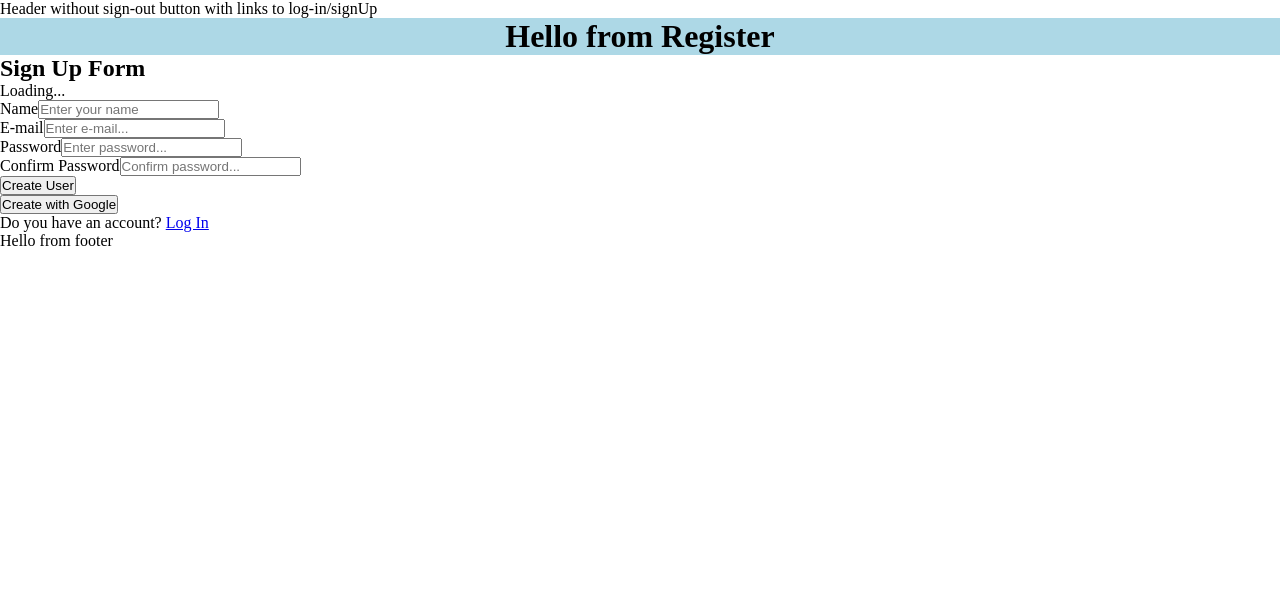
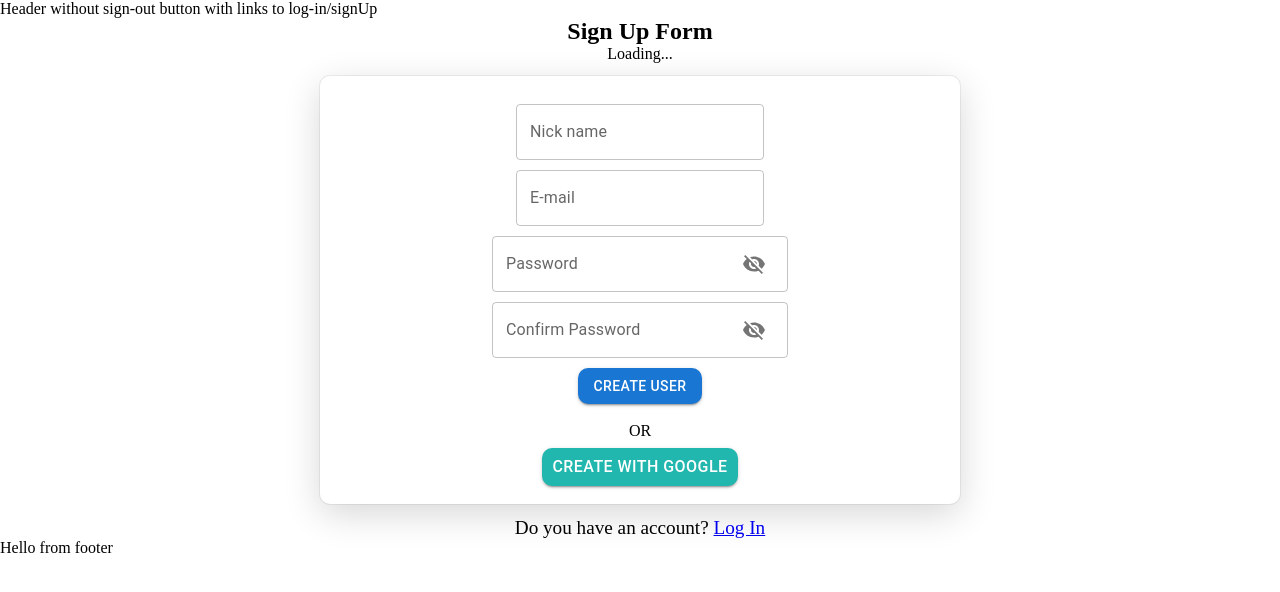
Before and after one commit to slysnek/graphiql-app, a React (Vite) app in the folder GraphiQL-App/: page /register in a window 1280 px wide. Shown: the top 592 px of the page. Built offline with nearby package versions, Linux system fonts and the light colour scheme; no server answers.

Commit message:
feat: add MUI styles to LogIn and SignUp

```diff
--- a/GraphiQL-App/package.json
+++ b/GraphiQL-App/package.json
@@ -15,7 +15,9 @@
   "dependencies": {
     "@emotion/react": "^11.11.0",
     "@emotion/styled": "^11.11.0",
+    "@fontsource/roboto": "^4.5.8",
     "@hookform/resolvers": "^3.1.0",
+    "@mui/icons-material": "^5.11.16",
     "@mui/material": "^5.12.3",
     "@reduxjs/toolkit": "^1.9.5",
     "firebase": "^9.21.0",
--- a/GraphiQL-App/src/components/Form/Form.tsx
+++ b/GraphiQL-App/src/components/Form/Form.tsx
@@ -1,8 +1,11 @@
-import { SubmitHandler, useForm } from 'react-hook-form';
+import { useState } from 'react';
+import { SubmitHandler, useForm, Controller } from 'react-hook-form';
 import { yupResolver } from '@hookform/resolvers/yup';
 import * as yup from 'yup';
 import { signInWithGoogle } from '../../firebase';
-import { NavLink } from 'react-router-dom';
+import { InputAdornment, TextField, IconButton, Button, Grid } from '@mui/material';
+import VisibilityIcon from '@mui/icons-material/Visibility';
+import VisibilityOffIcon from '@mui/icons-material/VisibilityOff';
 
 interface FormProps {
   typeForm: string;
@@ -38,7 +41,7 @@ type FormDataSignUp = yup.InferType<typeof schemaValidation>;
 
 function Form(props: FormProps) {
   const {
-    register,
+    control,
     formState: { errors },
     handleSubmit,
     reset,
@@ -61,55 +64,158 @@ function Form(props: FormProps) {
     reset();
   };
 
+  const [showPass, setShowPass] = useState(false);
+  const [showPassConfirm, setShowPassConfirm] = useState(false);
+
   return (
-    <>
-      <form onSubmit={handleSubmit(onSubmit)}>
+    <Grid
+      container
+      direction="column"
+      justifyContent="center"
+      xs={12}
+      sx={{
+        m: '1%',
+        width: '50%',
+        boxShadow: 'rgba(0, 0, 0, 0.16) 0px 10px 36px 0px, rgba(0, 0, 0, 0.06) 0px 0px 0px 1px',
+        p: '1%',
+        borderRadius: '10px',
+      }}
+    >
+      <Grid
+        container
+        direction="column"
+        item
+        sx={{
+          display: 'flex',
+          alignItems: 'center',
+          justifyContent: 'center',
+          textAlign: 'center',
+          padding: '10px',
+        }}
+      >
+        <form onSubmit={handleSubmit(onSubmit)} className="form_container">
           {props.typeForm !== 'login' && (
-          <div>
-            <label htmlFor="nickName">Name</label>
-            <input
-              placeholder="Enter your name"
-              type="text"
-              id="nickName"
-              {...register('nameField')}
+            <Grid item xs={12} sx={{ padding: '5px 0', width: '100%' }}>
+              <Controller
+                name="nameField"
+                control={control}
+                defaultValue=""
+                render={({ field }) => (
+                  <TextField
+                    {...field}
+                    label="Nick name"
+                    variant="outlined"
+                    error={!!errors.nameField}
+                    helperText={errors.nameField ? errors.nameField.message : ''}
                   />
-            <div className="error-box error-name">{errors.nameField?.message}</div>
-          </div>
                 )}
+              />
+            </Grid>
+          )}
+          <Grid item xs={12} sx={{ padding: '5px 0', width: '100%' }}>
+            <Controller
+              name="email"
+              control={control}
+              defaultValue=""
+              render={({ field }) => (
+                <TextField
+                  {...field}
+                  label="E-mail"
+                  variant="outlined"
+                  error={!!errors.email}
+                  helperText={errors.email ? errors.email.message : ''}
+                />
+              )}
+            />
+          </Grid>
+          <Grid item xs={12} sx={{ padding: '5px 0' }}>
+            <Controller
+              name="password"
+              control={control}
+              defaultValue=""
+              render={({ field }) => (
+                <TextField
+                  {...field}
+                  label="Password"
+                  type={showPass ? 'text' : 'password'}
+                  variant="outlined"
+                  error={!!errors.password}
+                  helperText={errors.password ? errors.password.message : ''}
+                  InputProps={{
+                    endAdornment: (
+                      <InputAdornment position="end">
+                        <IconButton onClick={() => setShowPass(!showPass)}>
+                          {showPass ? <VisibilityIcon /> : <VisibilityOffIcon />}
+                        </IconButton>
+                      </InputAdornment>
+                    ),
+                  }}
+                />
+              )}
+            />
+          </Grid>
 
-        <div>
-          <label htmlFor="emailInput">E-mail</label>
-          <input placeholder="Enter e-mail..." id="emailInput" {...register('email')} />
-          <div className="error-box error-email">{errors.email?.message}</div>
-        </div>
-        <div>
-          <label htmlFor="passwordInput">Password</label>
-          <input
-            placeholder="Enter password..."
-            type="password"
-            id="passwordInput"
-            {...register('password')}
+          {props.typeForm !== 'login' && (
+            <Grid item xs={12} sx={{ padding: '5px 0' }}>
+              <Controller
+                name="passwordConfirm"
+                control={control}
+                defaultValue=""
+                render={({ field }) => (
+                  <TextField
+                    {...field}
+                    label="Confirm Password"
+                    type={showPassConfirm ? 'text' : 'password'}
+                    variant="outlined"
+                    error={!!errors.passwordConfirm}
+                    helperText={errors.passwordConfirm ? errors.passwordConfirm.message : ''}
+                    InputProps={{
+                      endAdornment: (
+                        <InputAdornment position="end">
+                          <IconButton onClick={() => setShowPassConfirm(!showPassConfirm)}>
+                            {showPassConfirm ? <VisibilityIcon /> : <VisibilityOffIcon />}
+                          </IconButton>
+                        </InputAdornment>
+                      ),
+                    }}
                   />
-          <div className="error-box error-password">{errors.password?.message}</div>
-        </div>
-        {props.typeForm !== 'login' && (
-          <div>
-            <label htmlFor="passwordConfirm">Confirm Password</label>
-            <input
-              id="passwordConfirm"
-              type="password"
-              placeholder="Confirm password..."
-              {...register('passwordConfirm')}
+                )}
               />
-            <div className="error-box error-confirm">{errors.passwordConfirm?.message}</div>
-          </div>
+            </Grid>
           )}
-        <button type="submit">{props.typeForm !== 'login' ? 'Create User' : 'Log In'} </button>
+          <Grid item xs={10} sx={{ padding: '5px 0', justifyContent: 'center', m: 'auto' }}>
+            <Button
+              type="submit"
+              variant="contained"
+              color="primary"
+              style={{
+                borderRadius: 10,
+              }}
+            >
+              {props.typeForm !== 'login' ? 'Create User' : 'Log In'}{' '}
+            </Button>
+          </Grid>
         </form>
-      <button type="button" onClick={signInWithGoogle}>
+      </Grid>
+      <Grid item xs={8} sx={{ p: '3px', m: 'auto' }}>
+        <span>OR</span>
+      </Grid>
+      <Grid item xs={10} sx={{ margin: '5px auto' }}>
+        <Button
+          type="button"
+          variant="contained"
+          onClick={signInWithGoogle}
+          style={{
+            borderRadius: 10,
+            backgroundColor: '#21b6ae',
+            padding: '5px 10px',
+            fontSize: '1rem',
+          }}
+        >
           {props.typeForm === 'login' ? 'LogIn with Google' : 'Create with Google'}
-      </button>
-    </>
+        </Button>
+      </Grid>
+    </Grid>
   );
 }
 
--- a/GraphiQL-App/src/components/LogIn/LogIn.tsx
+++ b/GraphiQL-App/src/components/LogIn/LogIn.tsx
@@ -1,9 +1,10 @@
 import { useEffect, useState } from 'react';
 import { useNavigate } from 'react-router-dom';
-import { useAppDispatch, useAppSelector } from '../../store/hooksRedux';
+import { useAppDispatch } from '../../store/hooksRedux';
 import { exitUser, setUser } from '../../store/slices/userSlice';
 import { auth, logInWithEmailAndPassword } from '../../firebase';
 import { useAuthState } from 'react-firebase-hooks/auth';
+import { Box } from '@mui/material';
 
 import Form from '../Form/Form';
 import setUserName from '../../helpers/setUserName';
@@ -63,12 +64,29 @@ function LogIn() {
     }
   };
   return (
-    <div>
-      <h2>Log In form</h2>
-      {isLoading && <p>Loading...</p>}
+    <Box
+      sx={{
+        display: 'flex',
+        alignItems: 'center',
+        justifyContent: 'center',
+        flexDirection: 'column',
+      }}
+    >
+      <Box sx={{ m: 'auto' }}>
+        <h2>Log In form</h2>
+      </Box>
+      {isLoading && (
+        <Box>
+          <p>Loading...</p>
+        </Box>
+      )}
       <Form typeForm="login" onclickSubmit={handleLogin} />
-      {isError && <p>Error in Sign Up...{`${error}`}</p>}
-    </div>
+      {isError && (
+        <Box>
+          <p>Error in Sign Up...{`${error}`}</p>
+        </Box>
+      )}
+    </Box>
   );
 }
 
--- a/GraphiQL-App/src/components/SignUp/SignUp.tsx
+++ b/GraphiQL-App/src/components/SignUp/SignUp.tsx
@@ -6,6 +6,7 @@ import { auth, registerWithEmailAndPassword } from '../../firebase';
 import { useAuthState } from 'react-firebase-hooks/auth';
 import Form from '../Form/Form';
 import setUserName from '../../helpers/setUserName';
+import Grid from '@mui/material/Grid/Grid';
 
 function SignUp() {
   const dispatch = useAppDispatch();
@@ -60,12 +61,22 @@ function SignUp() {
   };
 
   return (
-    <div>
-      <h2>Sign Up Form</h2>
-      {isLoading && <p>Loading...</p>}
+    <Grid container item xs={12} direction="column" justifyContent="center" alignItems="center">
+      <Grid item>
+        <h2>Sign Up Form</h2>
+      </Grid>
+      {isLoading && (
+        <Grid item>
+          <p>Loading...</p>
+        </Grid>
+      )}
       <Form typeForm="signUp" onclickLogIn={handleSignUp} />
-      {isError && <p>Error in Sign Up...{`${error}`}</p>}
-    </div>
+      {isError && (
+        <Grid item>
+          <p>Error in Sign Up...{`${error}`}</p>
+        </Grid>
+      )}
+    </Grid>
   );
 }
 
--- a/GraphiQL-App/src/pages/LoginPage/LoginPage.tsx
+++ b/GraphiQL-App/src/pages/LoginPage/LoginPage.tsx
@@ -1,16 +1,18 @@
 import { Link } from 'react-router-dom';
+import Grid from '@mui/material/Grid/Grid';
 
 import LogIn from '../../components/LogIn/LogIn';
 
 function LoginPage() {
   return (
-    <>
-      <h1>Hello from Login</h1>
+    <Grid container justifyContent="center" direction="column">
       <LogIn />
-      <p>
-        Don't have an account? <Link to="/register">Register now</Link>
-      </p>
-    </>
+      <Grid item xs={12} sx={{ fontWeight: '500', fontSize: '1.2rem' }}>
+        <p>
+          Don't have an account? <Link to="/register">Register now</Link>
+        </p>
+      </Grid>
+    </Grid>
   );
 }
 
--- a/GraphiQL-App/src/pages/SignUpPage/SignUpPage.tsx
+++ b/GraphiQL-App/src/pages/SignUpPage/SignUpPage.tsx
@@ -1,16 +1,27 @@
 import { Link } from 'react-router-dom';
 import SignUp from '../../components/SignUp/SignUp';
+import Grid from '@mui/material/Grid/Grid';
 
 function SignUpPage() {
   return (
-    <>
-      <h1>Hello from Register</h1>
+    <Grid
+      container
+      xs={12}
+      sx={{
+        display: 'flex',
+        alignItems: 'center',
+        justifyContent: 'center',
+        margin: 'auto',
+        textAlign: 'center',
+      }}
+    >
       <SignUp />
-
-      <p>
-        Do you have an account? <Link to="/login">Log In</Link>
-      </p>
-    </>
+      <Grid item xs={12} sx={{ fontWeight: '500', fontSize: '1.2rem' }}>
+        <p>
+          Do you have an account? <Link to="/login">Log In</Link>
+        </p>
+      </Grid>
+    </Grid>
   );
 }
 
```
Also changed, not shown: 1 other file (tests, documents, lock files or other folders). Lines whose indentation alone changed are shown as unchanged.
